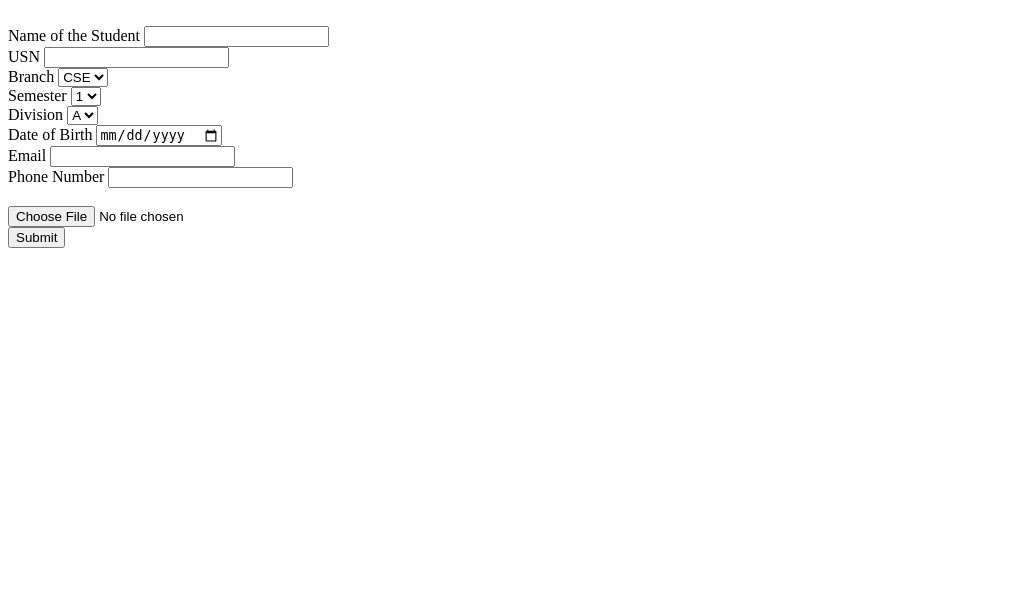
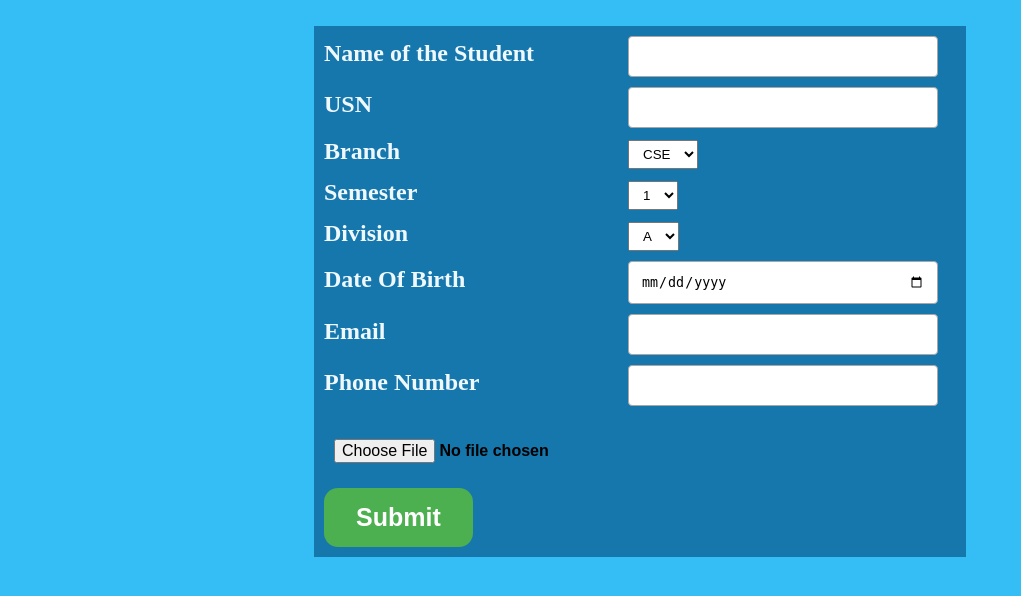
Before and after one commit to JaiIrkal/Smart-Attendance, a Flask app: page /addstudent in a window 1280 px wide. Shown: the top 596 px of the page, without its empty margins (0-1021 px from the left). Run offline with Flask 2, Linux system fonts and the light colour scheme.

Commit message:
registration

```diff
--- a/Flask Website/main.py
+++ b/Flask Website/main.py
@@ -8,7 +8,7 @@ from werkzeug.utils import secure_filename
 from wtforms import StringField, SubmitField, SelectField, DateField, FileField, validators
 from wtforms_alchemy import PhoneNumberField
 from wtforms.validators import DataRequired
-from encodeFace import faceEncodings
+# from encodeFace import faceEncodings
 from studentDatabase import addstudentToDatabase
 
 #app configs
@@ -81,7 +81,7 @@ def addstudent():
         dob = request.form['dob']
         f = request.files['file']
         f.save(os.path.join("./uploads/", secure_filename(f.filename)))
-        encode= faceEncodings(f.filename)
+        encode= []
         addstudentToDatabase(USN,name,email,mobile,branch,semester,division,encode.tolist(),dob)
         return 'Student Added'
     return render_template("addStudent.html",form=studentform)
--- a/Flask Website/static/css/addstudent.css
+++ b/Flask Website/static/css/addstudent.css
@@ -0,0 +1,71 @@
+
+body{
+    background-color:rgb(52, 190, 245);
+}
+
+.heading{
+    font-size:70px;
+
+}
+
+label {
+    display: inline-block;
+    width: 300px;
+    color: #777777;
+  }
+  input {
+    padding: 5px 10px;
+    margin-bottom: 10px;
+  }
+  select {
+    padding: 5px 10px;
+    margin-bottom: 10px;
+  }
+
+
+input[type=text], input[type = tel] , input[type = file]  input[type=email], input[type=number], input[type=select], input[type=date],input[type=select],input[type=password], input[type=tel]
+{
+    width: 45%;
+    padding: 12px;
+    border: 1px solid rgb(168, 166, 166);
+    border-radius: 4px;
+    resize: vertical;
+}
+
+.button {
+    background-color: #4CAF50; /* Green */
+    border: none;
+    color: white;
+    font-weight:bolder;
+    padding: 15px 32px;
+    text-align: center;
+    text-decoration: none;
+    display: inline-block;
+    font-size: 25px;
+    border-radius: 14px;
+    margin-top: 10px;
+  }
+
+
+label[for=name],label[for=USN],label[for=branch] ,label[for=semester] ,label[for=division] ,label[for=email] ,label[for=mobile] ,label[for=dob]  {
+
+    color: aliceblue;
+    font-weight:bold;
+    font-size:x-large;
+  }
+
+  .center {
+    background-color:rgb(21, 119, 172);
+    margin: auto;
+    width: 50%;
+    padding: 10px;
+    align-content: center;
+  }
+
+
+.choosefile {
+    display: inline-block;
+    padding: 6  px 12px;
+    font-weight: bolder;
+    font-size:medium;
+}
--- a/Flask Website/templates/addStudent.html
+++ b/Flask Website/templates/addStudent.html
@@ -2,12 +2,16 @@
 <html lang="en">
 <head>
     <meta charset="UTF-8">
-    <title>Add a New Student</title>
-  <link type="stylesheet" href="/static/css/addstudent.css">
+    <title>Add a New Student text</title>
+
+    <link rel="stylesheet" href="{{  url_for('static', filename='/css/addstudent.css') }}">
 </head>
 <body>
 
 <br>
+
+
+<div class="center">
 
 <form  action="/addstudent" method = "POST" enctype="multipart/form-data">
     {{ form.csrf_token }}
@@ -31,7 +35,8 @@
     {{ form.division() }}
 
     <br>
-    Date of Birth <input type ="date" name ="dob">
+    <label for="dob">Date Of Birth</label>
+    <input type ="date" name ="dob">
 <br>
     {{  form.email.label }}
     {{ form.email() }}
@@ -41,13 +46,15 @@
 <br>
 
     <br>
-    <input type="file" name="file" />
+    <input  class="choosefile" type="file" name="file" />
 
 
 
 
     <br>
-    <button type="submit">Submit</button>
+    <button class="button" type="submit">Submit</button>
 </form>
+
+</div>
 </body>
 </html>
```
Also changed, not shown: Flask Website/templates/index.html (+4 -3 lines).
